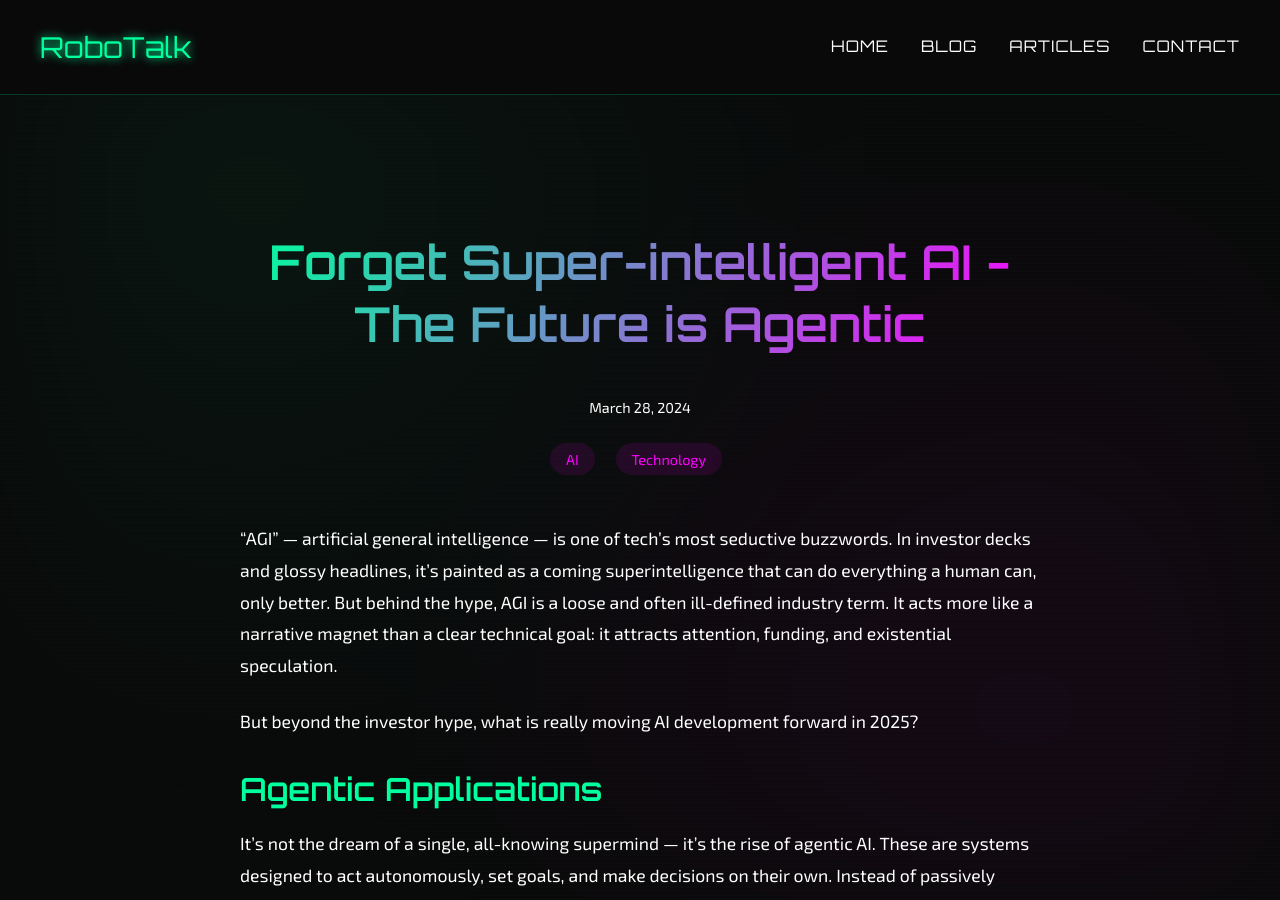
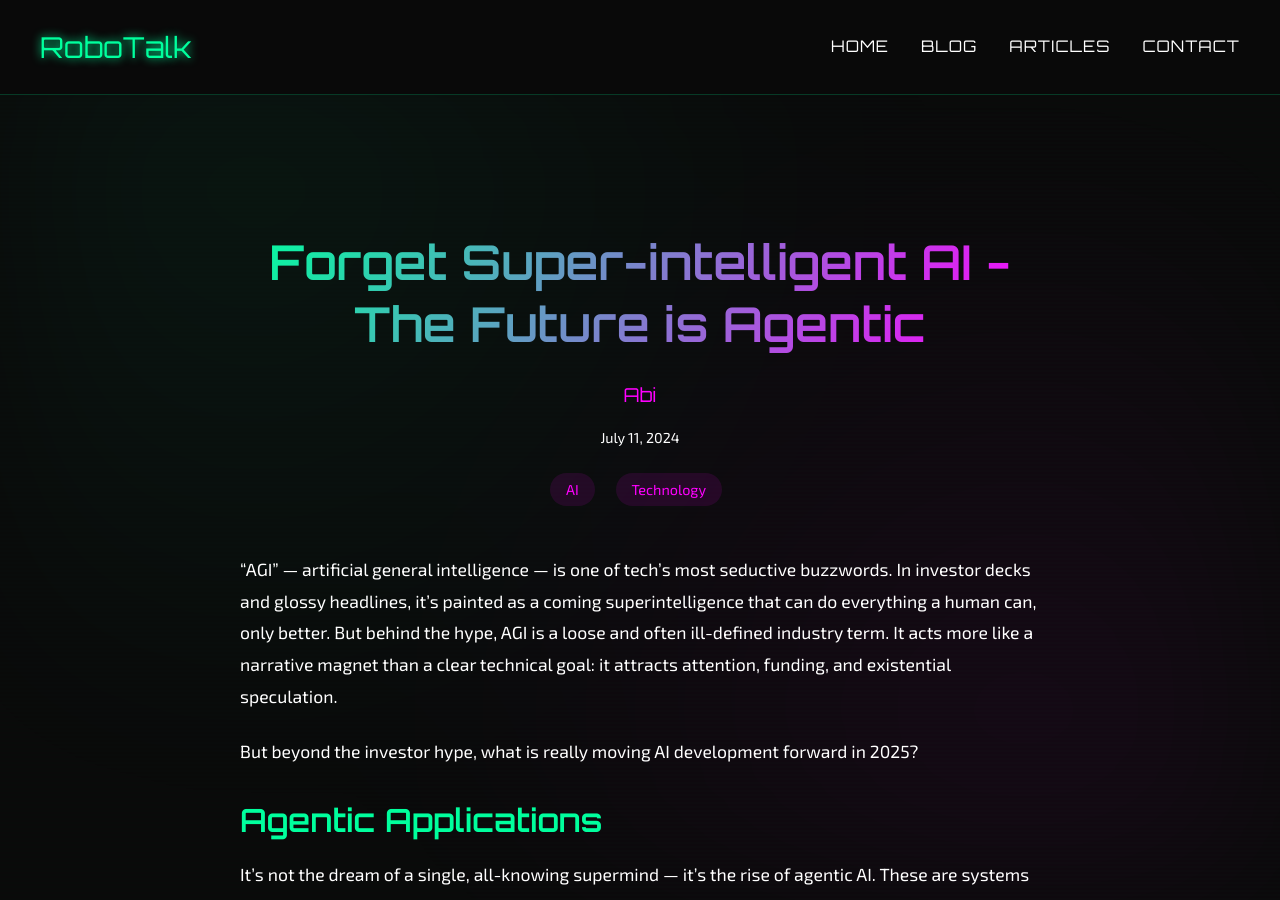
Before and after one commit to abigaillhiggins/RoboTalk, a Jekyll site: the page built from _articles/agentic-ai-future.md, in a window 1280 px wide and 900 px high. Built offline with Jekyll 4.4.1, drawn with Linux system fonts in a browser that asks for light colours.

```diff
--- a/_articles/agentic-ai-future.md
+++ b/_articles/agentic-ai-future.md
@@ -1,10 +1,12 @@
 ---
 layout: article
 title: "Forget Super-intelligent AI - The Future is Agentic"
-date: 2024-03-28
+author: Abi
+date: 2024-07-11
 categories: [AI, Technology]
 tags: [artificial intelligence, agentic ai, future tech]
 description: "Beyond AGI hype, discover how agentic AI applications are reshaping the future of work and technology in 2025."
+
 ---
 
 "AGI" — artificial general intelligence — is one of tech's most seductive buzzwords. In investor decks and glossy headlines, it's painted as a coming superintelligence that can do everything a human can, only better. But behind the hype, AGI is a loose and often ill-defined industry term. It acts more like a narrative magnet than a clear technical goal: it attracts attention, funding, and existential speculation.
```
